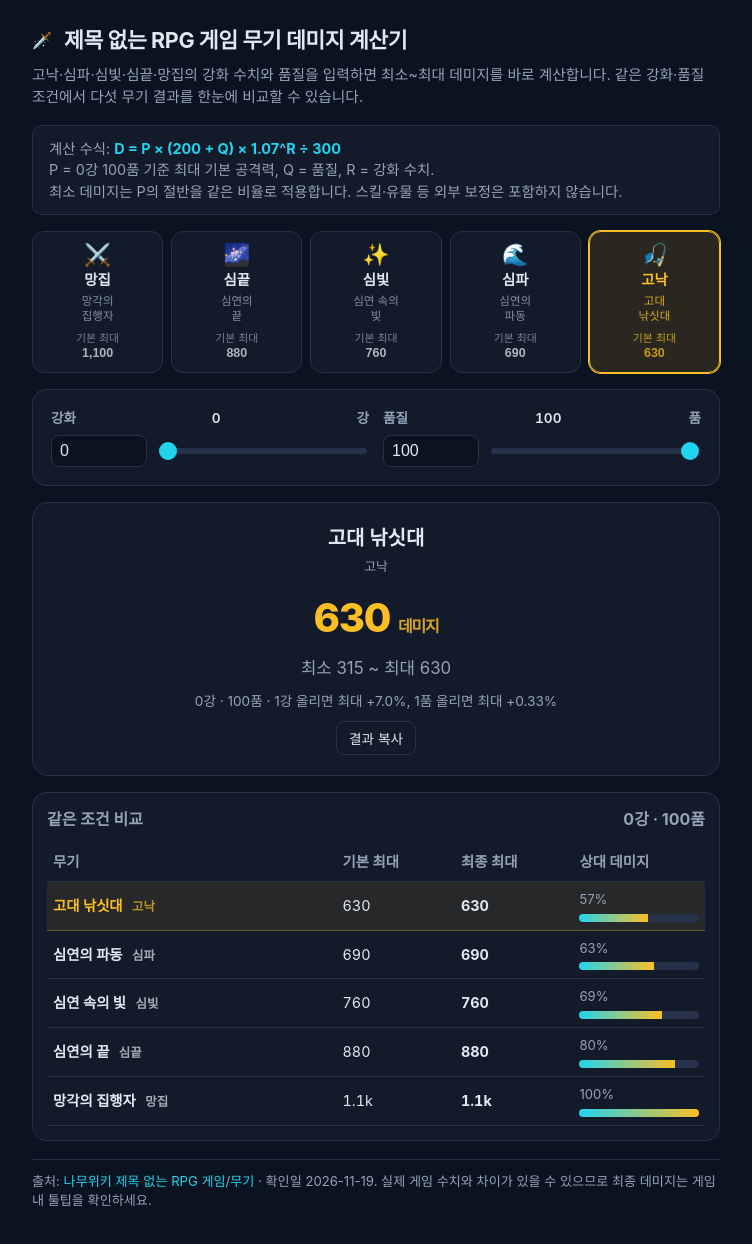
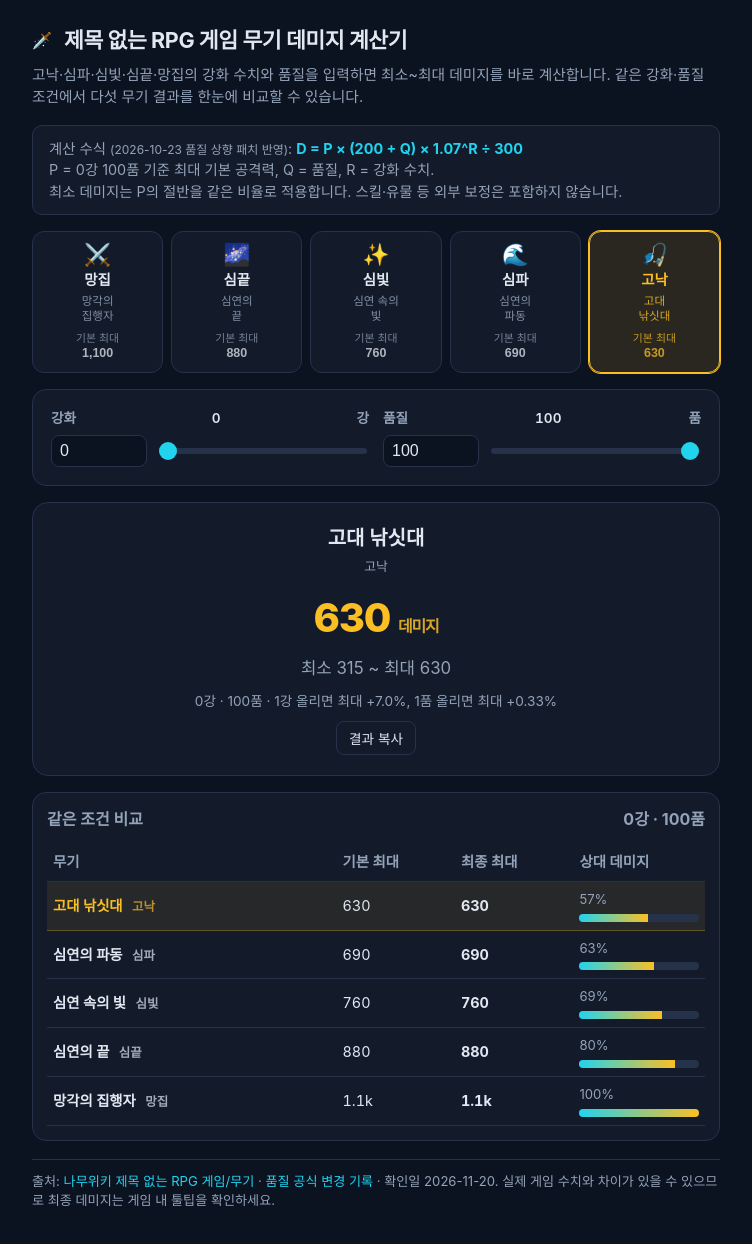
Before and after one commit to dubble95/untitled-rpg-damage-calculator, a plain HTML site: page index.html in a window 1280 px wide. Shown: the whole page, without its empty margins (264-1016 px from the left). Drawn offline with Linux system fonts and the light colour scheme.

Commit message:
docs: 10.23 품질 상향 패치 반영 공식 근거 및 검증 예시 추가
- 2026-10-23 업데이트 공지와 나무위키 r48→r49 변경 기록 기반으로
  품질 공식 (100+Q)/200 → (200+Q)/300 변경 근거 문서화
- 계산기가 이미 변경 후 공식 사용 중임을 확인하고 로직 유지
- 심연의 끝 45강 93품 = 18.05K 검증 예시 추가
- 공식 변경 기록 링크 및 확인일 갱신

Co-authored-by: Copilot <223556219+Copilot@users.noreply.github.com>

```diff
--- a/index.html
+++ b/index.html
@@ -380,7 +380,7 @@
   </p>
 
   <div class="formula">
-    계산 수식:
+    계산 수식 <small>(2026-10-23 품질 상향 패치 반영)</small>:
     <b>D = P × (200 + Q) × 1.07^R ÷ 300</b><br>
     P = 0강 100품 기준 최대 기본 공격력, Q = 품질, R = 강화 수치.<br>
     최소 데미지는 P의 절반을 같은 비율로 적용합니다. 스킬·유물 등 외부 보정은 포함하지 않습니다.
@@ -473,7 +473,8 @@
 
   <div class="source">
     출처: <a href="https://namu.wiki/w/%EC%A0%9C%EB%AA%A9%20%EC%97%86%EB%8A%94%20RPG%20%EA%B2%8C%EC%9E%84/%EB%AC%B4%EA%B8%B0" target="_blank" rel="noopener noreferrer">나무위키 제목 없는 RPG 게임/무기</a> ·
-    확인일 2026-11-19. 실제 게임 수치와 차이가 있을 수 있으므로 최종 데미지는 게임 내 툴팁을 확인하세요.
+    <a href="https://namu.wiki/diff/%EC%A0%9C%EB%AA%A9%20%EC%97%86%EB%8A%94%20RPG%20%EA%B2%8C%EC%9E%84/%EB%AC%B4%EA%B8%B0?uuid=70c0abf4-2ec0-477b-9063-ef0ebc45469d" target="_blank" rel="noopener noreferrer">품질 공식 변경 기록</a> ·
+    확인일 2026-11-20. 실제 게임 수치와 차이가 있을 수 있으므로 최종 데미지는 게임 내 툴팁을 확인하세요.
   </div>
 </div>
 
```
Also changed, not shown: README.md.
